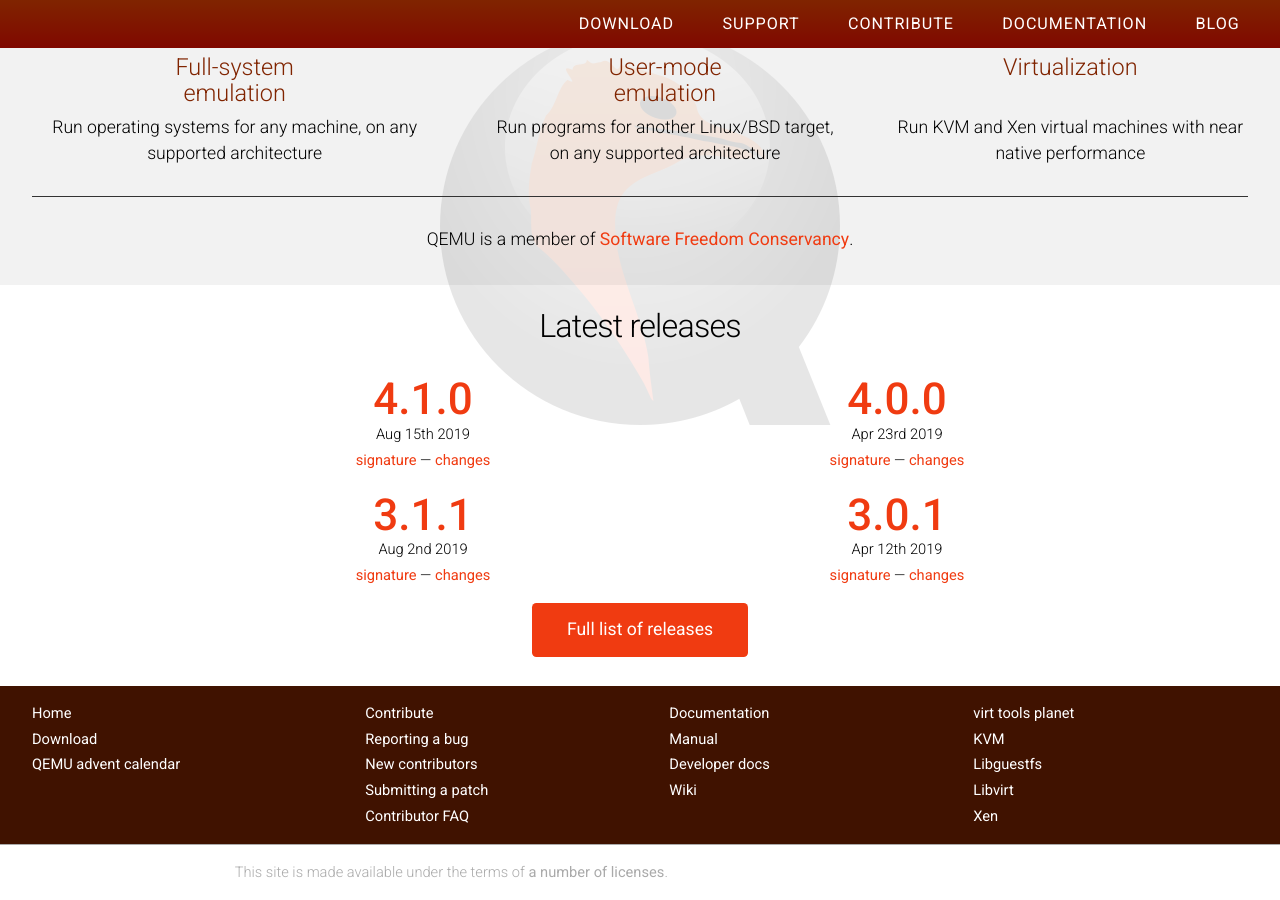
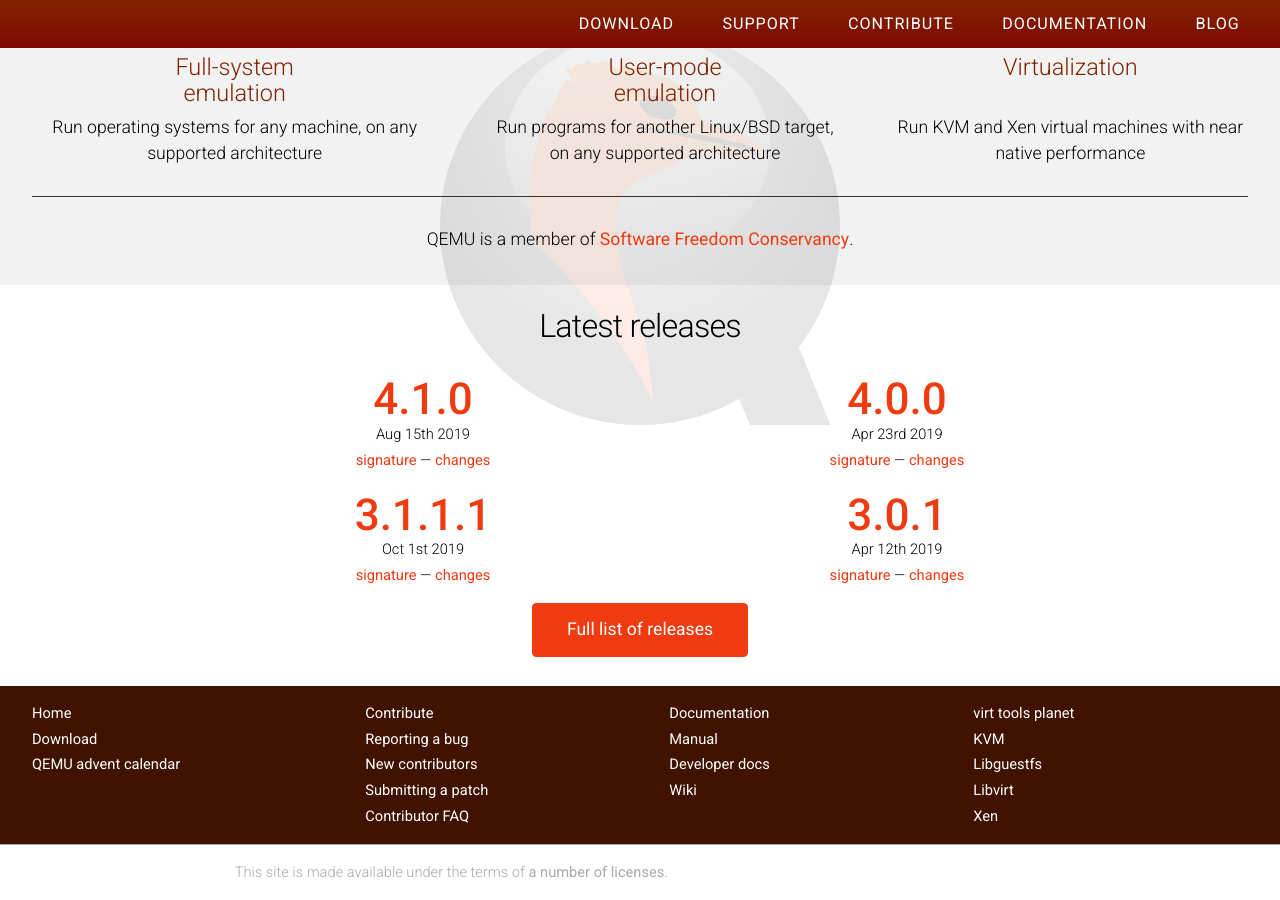
Before and after one commit to qemu/qemu-web, a Jekyll site: the page built from index.html, in a window 1280 px wide and 900 px high, scrolled down 685 px. Built offline with Jekyll 4.4.1, drawn with Linux system fonts in a browser that asks for light colours; nearby versions of some CDN libraries.

Commit message:
add v3.1.1.1

```diff
--- a/_data/releases.yml
+++ b/_data/releases.yml
@@ -5,8 +5,8 @@
   patch: 0
   date: "Apr 23rd 2019"
 - branch: "3.1"
-  patch: 1
-  date: "Aug 2nd 2019"
+  patch: 1.1
+  date: "Oct 1st 2019"
 - branch: "3.0"
   patch: 1
   date: "Apr 12th 2019"
```
